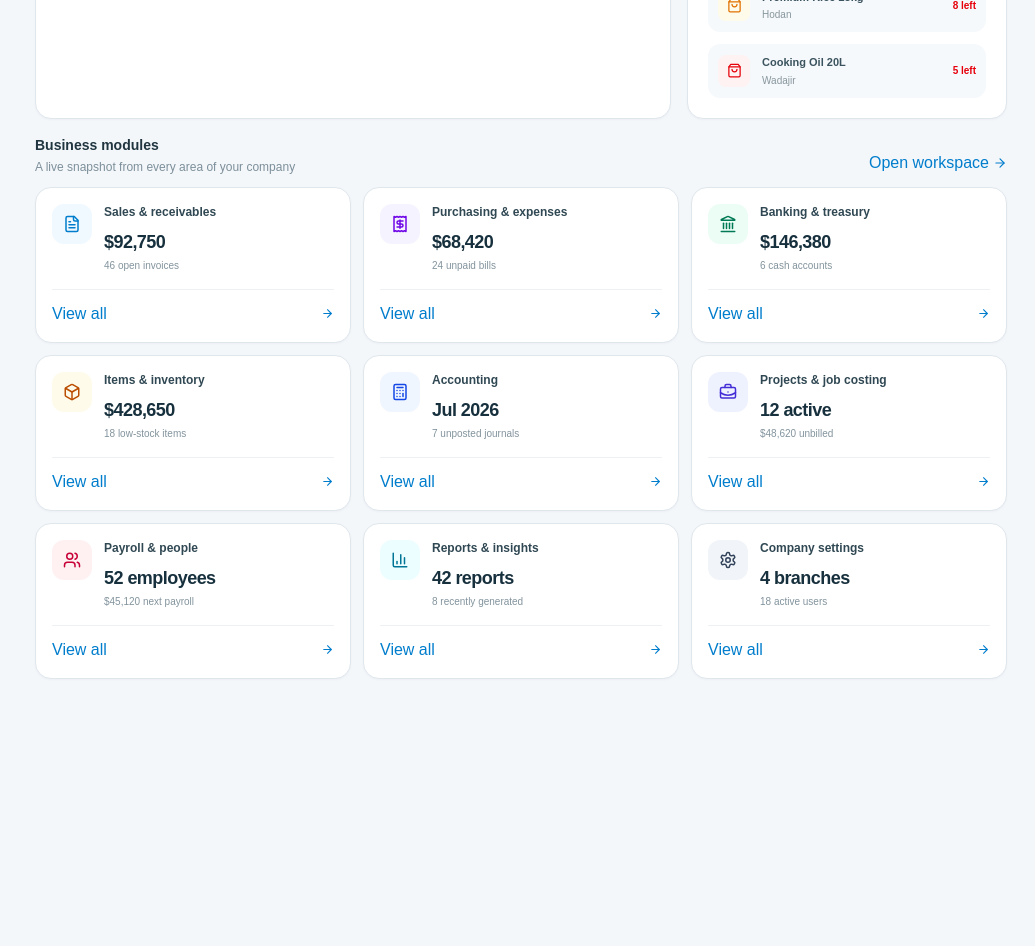
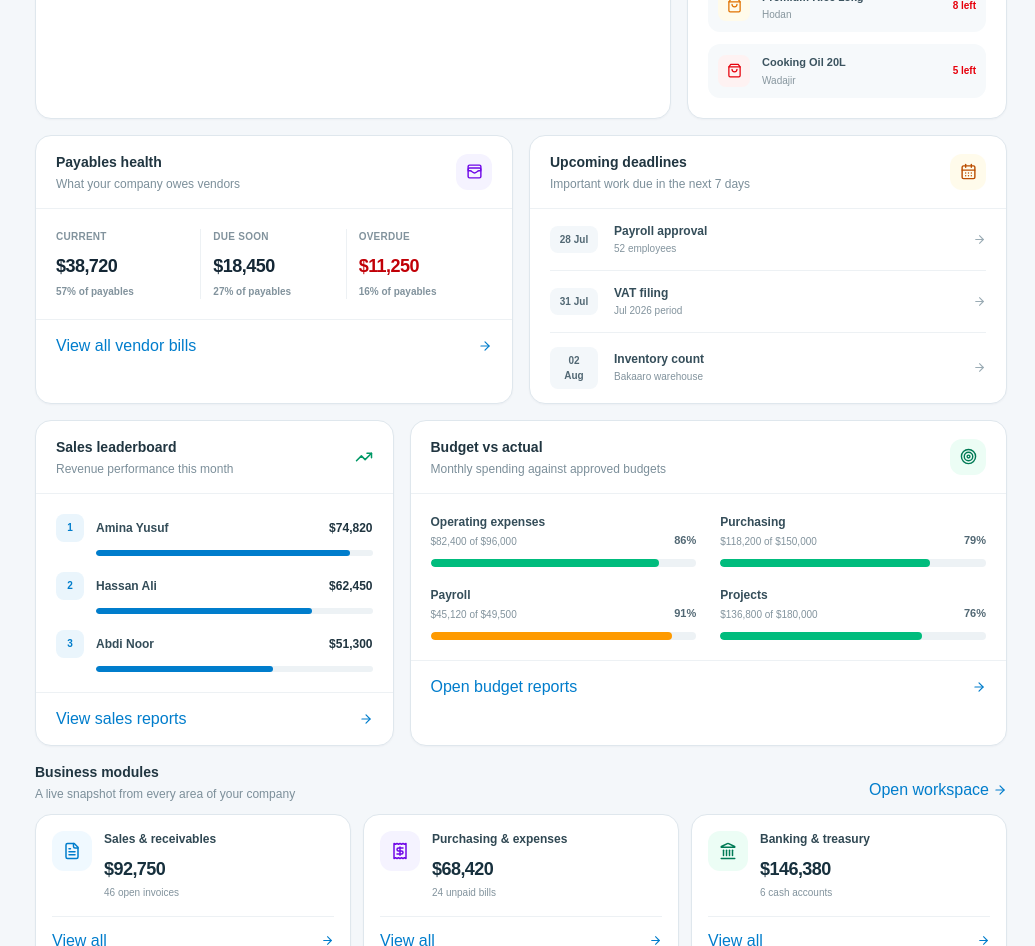
Before and after one commit to abdikadirqulle/blue-plastic-center, a Next.js app in the folder apps/web/: page / in a window 1280 px wide. Shown: the part 1180-2126 px from the top of the page, without its empty margins (245-1280 px from the left). Before the commit the page ends 1887 px from the top, so only its background shows below. Built offline with nearby package versions, Linux system fonts and the light colour scheme.

Commit message:
feat: refine filters and expand dashboard insights

```diff
--- a/apps/web/features/dashboard/components/dashboard-page.tsx
+++ b/apps/web/features/dashboard/components/dashboard-page.tsx
@@ -9,6 +9,7 @@ import {
   BarChart3,
   Box,
   BriefcaseBusiness,
+  CalendarDays,
   Calculator,
   CircleAlert,
   FileText,
@@ -18,7 +19,10 @@ import {
   Settings,
   ShoppingBag,
   Sparkles,
+  Target,
+  TrendingUp,
   Users,
+  WalletCards,
 } from "lucide-react";
 import { AppShell } from "../../../components/layout/app-shell";
 import { Badge } from "../../../components/ui/badge";
@@ -46,6 +50,25 @@ const moduleHighlights = [
   { title: "Payroll & people", value: "52 employees", helper: "$45,120 next payroll", href: "/payroll/pay-runs", icon: Users, tone: "bg-rose-50 text-rose-700" },
   { title: "Reports & insights", value: "42 reports", helper: "8 recently generated", href: "/reports/financial", icon: BarChart3, tone: "bg-cyan-50 text-cyan-700" },
   { title: "Company settings", value: "4 branches", helper: "18 active users", href: "/settings/company", icon: Settings, tone: "bg-slate-100 text-slate-700" },
+];
+
+const upcomingDeadlines = [
+  { label: "Payroll approval", date: "28 Jul", helper: "52 employees", href: "/payroll/pay-runs" },
+  { label: "VAT filing", date: "31 Jul", helper: "Jul 2026 period", href: "/accounting/fiscal-periods" },
+  { label: "Inventory count", date: "02 Aug", helper: "Bakaaro warehouse", href: "/inventory/stock-counts" },
+];
+
+const salesLeaders = [
+  { name: "Amina Yusuf", revenue: "$74,820", progress: 92 },
+  { name: "Hassan Ali", revenue: "$62,450", progress: 78 },
+  { name: "Abdi Noor", revenue: "$51,300", progress: 64 },
+];
+
+const budgetLines = [
+  { label: "Operating expenses", actual: "$82,400", budget: "$96,000", progress: 86 },
+  { label: "Purchasing", actual: "$118,200", budget: "$150,000", progress: 79 },
+  { label: "Payroll", actual: "$45,120", budget: "$49,500", progress: 91 },
+  { label: "Projects", actual: "$136,800", budget: "$180,000", progress: 76 },
 ];
 
 export function DashboardPage() {
@@ -175,6 +198,79 @@ export function DashboardPage() {
           </div>
         </div>
 
+        <div className="mt-4 grid gap-4 xl:grid-cols-2">
+          <Card className="overflow-hidden">
+            <div className="flex items-center justify-between border-b border-[#edf1f4] px-5 py-4">
+              <div><h2 className="text-sm font-bold text-[#203540]">Payables health</h2><p className="mt-1 text-xs text-[#7c8f9a]">What your company owes vendors</p></div>
+              <span className="grid size-9 place-items-center rounded-xl bg-violet-50 text-violet-700"><WalletCards size={17}/></span>
+            </div>
+            <div className="grid grid-cols-3 divide-x divide-[#edf1f4] p-5">
+              {[["Current","$38,720","57%"],["Due soon","$18,450","27%"],["Overdue","$11,250","16%"]].map(([label,value,share], index) => (
+                <div key={label} className={cn("px-3 first:pl-0 last:pr-0", index === 2 && "text-red-700")}>
+                  <p className="text-[10px] font-bold uppercase tracking-wide text-[#82939d]">{label}</p>
+                  <p className="mt-2 text-lg font-bold tracking-[-0.03em]">{value}</p>
+                  <p className="mt-1 text-[10px] font-semibold text-[#82939d]">{share} of payables</p>
+                </div>
+              ))}
+            </div>
+            <Link href="/purchasing/bills" className="flex items-center justify-between border-t border-[#edf1f4] px-5 py-3.5 text-xs font-bold text-[#007DCC]">View all vendor bills <ArrowRight size={14}/></Link>
+          </Card>
+
+          <Card className="overflow-hidden">
+            <div className="flex items-center justify-between border-b border-[#edf1f4] px-5 py-4">
+              <div><h2 className="text-sm font-bold text-[#203540]">Upcoming deadlines</h2><p className="mt-1 text-xs text-[#7c8f9a]">Important work due in the next 7 days</p></div>
+              <span className="grid size-9 place-items-center rounded-xl bg-amber-50 text-amber-700"><CalendarDays size={17}/></span>
+            </div>
+            <div className="divide-y divide-[#edf1f4] px-5">
+              {upcomingDeadlines.map((item) => (
+                <Link href={item.href} key={item.label} className="flex items-center gap-4 py-3.5 hover:text-[#007DCC]">
+                  <span className="w-12 rounded-lg bg-[#f3f7fa] px-2 py-1.5 text-center text-[10px] font-bold text-[#526874]">{item.date}</span>
+                  <span className="min-w-0 flex-1"><span className="block truncate text-xs font-bold text-[#344d59]">{item.label}</span><span className="mt-0.5 block text-[10px] text-[#82939d]">{item.helper}</span></span>
+                  <ArrowRight size={13} className="text-[#9aabb4]"/>
+                </Link>
+              ))}
+            </div>
+          </Card>
+        </div>
+
+        <div className="mt-4 grid gap-4 xl:grid-cols-[minmax(300px,0.75fr)_minmax(0,1.25fr)]">
+          <Card className="overflow-hidden">
+            <div className="flex items-center justify-between border-b border-[#edf1f4] px-5 py-4">
+              <div><h2 className="text-sm font-bold text-[#203540]">Sales leaderboard</h2><p className="mt-1 text-xs text-[#7c8f9a]">Revenue performance this month</p></div>
+              <TrendingUp size={18} className="text-emerald-600"/>
+            </div>
+            <div className="space-y-4 p-5">
+              {salesLeaders.map((person, index) => (
+                <div key={person.name}>
+                  <div className="flex items-center gap-3">
+                    <span className="grid size-7 place-items-center rounded-lg bg-[#eaf5fc] text-[10px] font-bold text-[#007DCC]">{index + 1}</span>
+                    <span className="flex-1 text-xs font-bold text-[#344d59]">{person.name}</span>
+                    <span className="text-xs font-bold text-[#203540]">{person.revenue}</span>
+                  </div>
+                  <div className="ml-10 mt-2 h-1.5 overflow-hidden rounded-full bg-[#edf2f5]"><span className="block h-full rounded-full bg-[#007DCC]" style={{width:`${person.progress}%`}}/></div>
+                </div>
+              ))}
+            </div>
+            <Link href="/reports/sales" className="flex items-center justify-between border-t border-[#edf1f4] px-5 py-3.5 text-xs font-bold text-[#007DCC]">View sales reports <ArrowRight size={14}/></Link>
+          </Card>
+
+          <Card className="overflow-hidden">
+            <div className="flex items-center justify-between border-b border-[#edf1f4] px-5 py-4">
+              <div><h2 className="text-sm font-bold text-[#203540]">Budget vs actual</h2><p className="mt-1 text-xs text-[#7c8f9a]">Monthly spending against approved budgets</p></div>
+              <span className="grid size-9 place-items-center rounded-xl bg-emerald-50 text-emerald-700"><Target size={17}/></span>
+            </div>
+            <div className="grid gap-x-6 gap-y-5 p-5 sm:grid-cols-2">
+              {budgetLines.map((line) => (
+                <div key={line.label}>
+                  <div className="flex items-end justify-between gap-3"><div><p className="text-xs font-bold text-[#344d59]">{line.label}</p><p className="mt-1 text-[10px] text-[#82939d]">{line.actual} of {line.budget}</p></div><span className="text-[11px] font-bold text-[#526874]">{line.progress}%</span></div>
+                  <div className="mt-2.5 h-2 overflow-hidden rounded-full bg-[#edf2f5]"><span className={cn("block h-full rounded-full", line.progress > 90 ? "bg-amber-500" : "bg-emerald-500")} style={{width:`${line.progress}%`}}/></div>
+                </div>
+              ))}
+            </div>
+            <Link href="/reports/financial" className="flex items-center justify-between border-t border-[#edf1f4] px-5 py-3.5 text-xs font-bold text-[#007DCC]">Open budget reports <ArrowRight size={14}/></Link>
+          </Card>
+        </div>
+
         <section className="mt-4">
           <div className="mb-3 flex items-end justify-between gap-4">
             <div>
```
Also changed, not shown: apps/web/features/resources/resource-page.tsx (+18 -12 lines), 1 other file (tests, documents, lock files or other folders).
